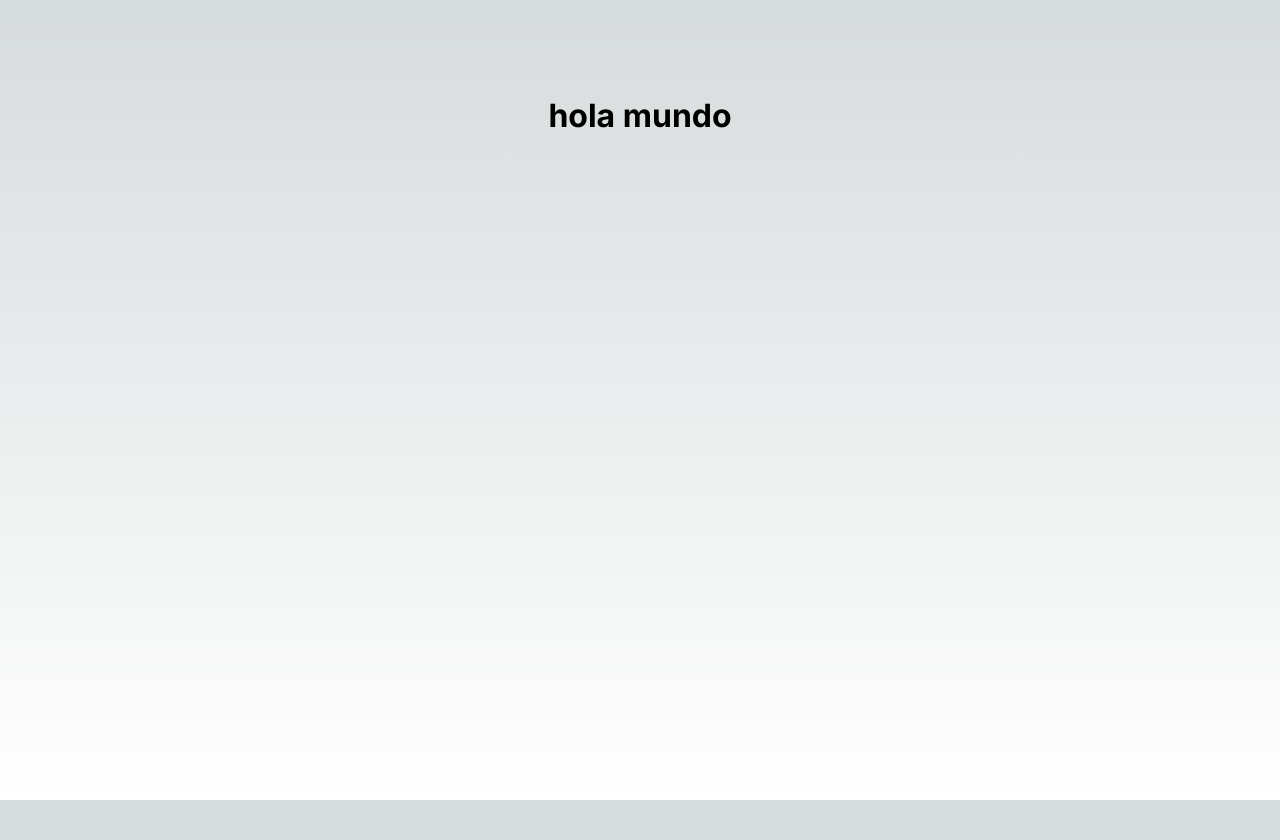
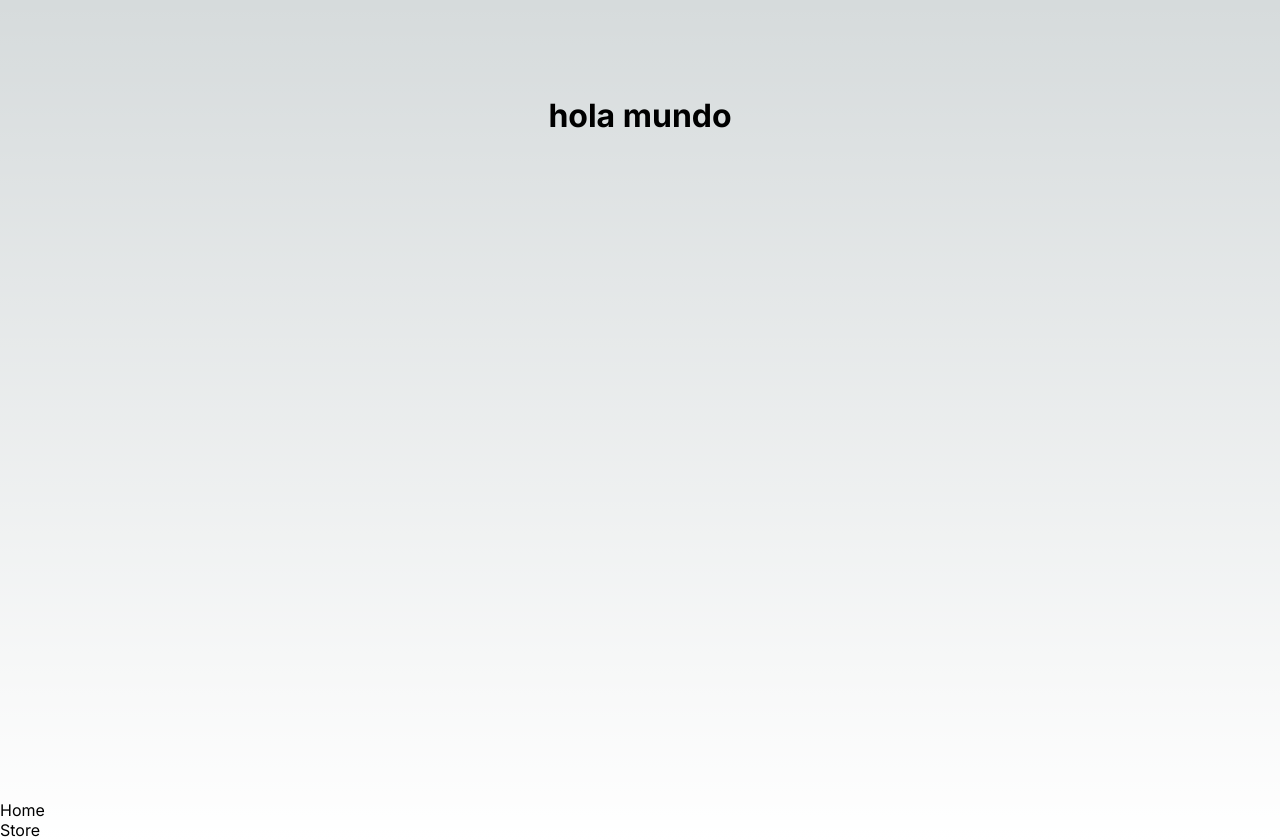
Before and after one commit to RogHDZ/nextjs-store, a Next.js app: page / in a window 1280 px wide. Before the commit the page ends 800 px from the top, so only its background shows below. Built offline with nearby package versions, Linux system fonts and the light colour scheme.

Commit message:
como crear un layout

```diff
--- a/src/app/layout.tsx
+++ b/src/app/layout.tsx
@@ -5,7 +5,7 @@ import "./globals.css";
 const inter = Inter({ subsets: ["latin"] });
 
 export const metadata: Metadata = {
-  title: "Create Next App",
+  title: "Future World",
   description: "Generated by create next app",
 };
 
@@ -16,7 +16,16 @@ export default function RootLayout({
 }>) {
   return (
     <html lang="en">
-      <body className={inter.className}>{children}</body>
+      <body className={inter.className}>{children}
+        <header>
+          <nav>
+            <ul>
+              <li>Home</li>
+              <li>Store</li>
+            </ul>
+          </nav>
+        </header>
+      </body>
     </html>
   );
 }
```
Also changed, not shown: src/app/store/[category]/page.tsx (+9 -2 lines), src/app/store/layout.tsx (added).
